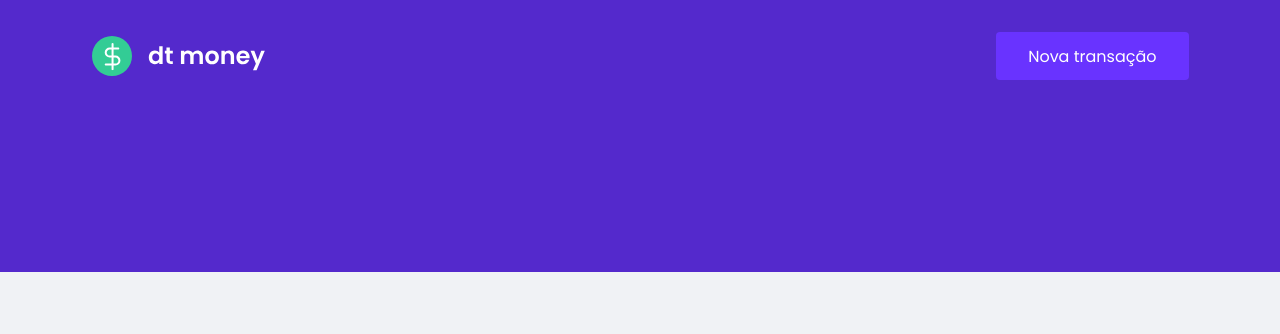
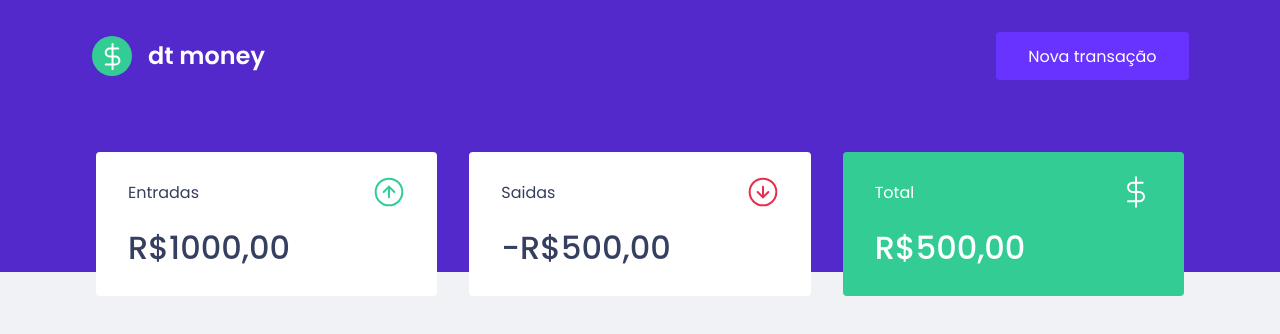
Before and after one commit to juliherms/dtmoney, a React (Create React App) app: page / in a window 1280 px wide. Shown: the top 334 px of the page. Built offline with nearby package versions, Linux system fonts and the light colour scheme.

Commit message:
feat: add dashboard component

```diff
--- a/src/App.tsx
+++ b/src/App.tsx
@@ -1,3 +1,4 @@
+import { Dashboard } from "./components/Dashboard";
 import { Header } from "./components/Header";
 import { GlobalStyle } from "./styles/global";
 
@@ -5,6 +6,7 @@
   return (
     <>
       <Header />
+      <Dashboard />
       <GlobalStyle />
     </>
   );
--- /dev/null
+++ b/src/components/Dashboard/index.tsx
@@ -0,0 +1,10 @@
+import { Summary } from "../Summary";
+import { Container } from "./styles";
+
+export function Dashboard() {
+    return (
+        <Container>
+            <Summary/>
+        </Container>
+    );
+}
--- /dev/null
+++ b/src/components/Dashboard/styles.ts
@@ -0,0 +1,7 @@
+import styled from "styled-components";
+
+export const Container = styled.main`
+    max-width: 1120px;
+    margin: 0 auto;
+    padding: 2.5rem 1rem;
+`;
--- /dev/null
+++ b/src/components/Summary/index.tsx
@@ -0,0 +1,33 @@
+import incomeImg from '../../assets/income.svg'
+import outcomeImg from '../../assets/outcome.svg'
+import totalImg from '../../assets/total.svg'
+
+import { Container } from "./styles";
+
+export function Summary() {
+    return (
+        <Container>
+            <div>
+                <header>
+                    <p>Entradas</p>
+                    <img src={incomeImg} alt="Entradas" />
+                </header>
+                <strong>R$1000,00</strong>
+            </div>
+            <div>
+                <header>
+                    <p>Saidas</p>
+                    <img src={outcomeImg} alt="Saidas" />
+                </header>
+                <strong>-R$500,00</strong>
+            </div>
+            <div className='highlight-background'>
+                <header>
+                    <p>Total</p>
+                    <img src={totalImg} alt="Total" />
+                </header>
+                <strong>R$500,00</strong>
+            </div>
+        </Container>
+    )
+}
--- /dev/null
+++ b/src/components/Summary/styles.ts
@@ -0,0 +1,34 @@
+import styled from "styled-components";
+
+export const Container = styled.div`
+    display: grid;
+    grid-template-columns: repeat(3, 1fr);
+    gap: 2rem;
+    margin-top: -10rem;
+
+    div {
+        background: var(--shape);
+        padding: 1.5rem 2rem;
+        border-radius: 0.25rem;
+        color: var(--text-title);
+
+        header {
+            display: flex;
+            align-items: center;
+            justify-content: space-between;
+        }
+
+        strong {
+            display: block;
+            margin-top: 1rem;
+            font-size: 2rem;
+            font-weight: 500;
+            line-height: 3rem;
+        }
+
+        &.highlight-background {
+            background: var(--green);
+            color: #FFF;
+        }
+    }
+`;
--- a/src/styles/global.ts
+++ b/src/styles/global.ts
@@ -9,6 +9,7 @@
         --text-title: #363f5f;
         --text-body: #969cb3;
         --shape: #ffffff;
+        --green: #33cc95;
     }
 
     * {
```
